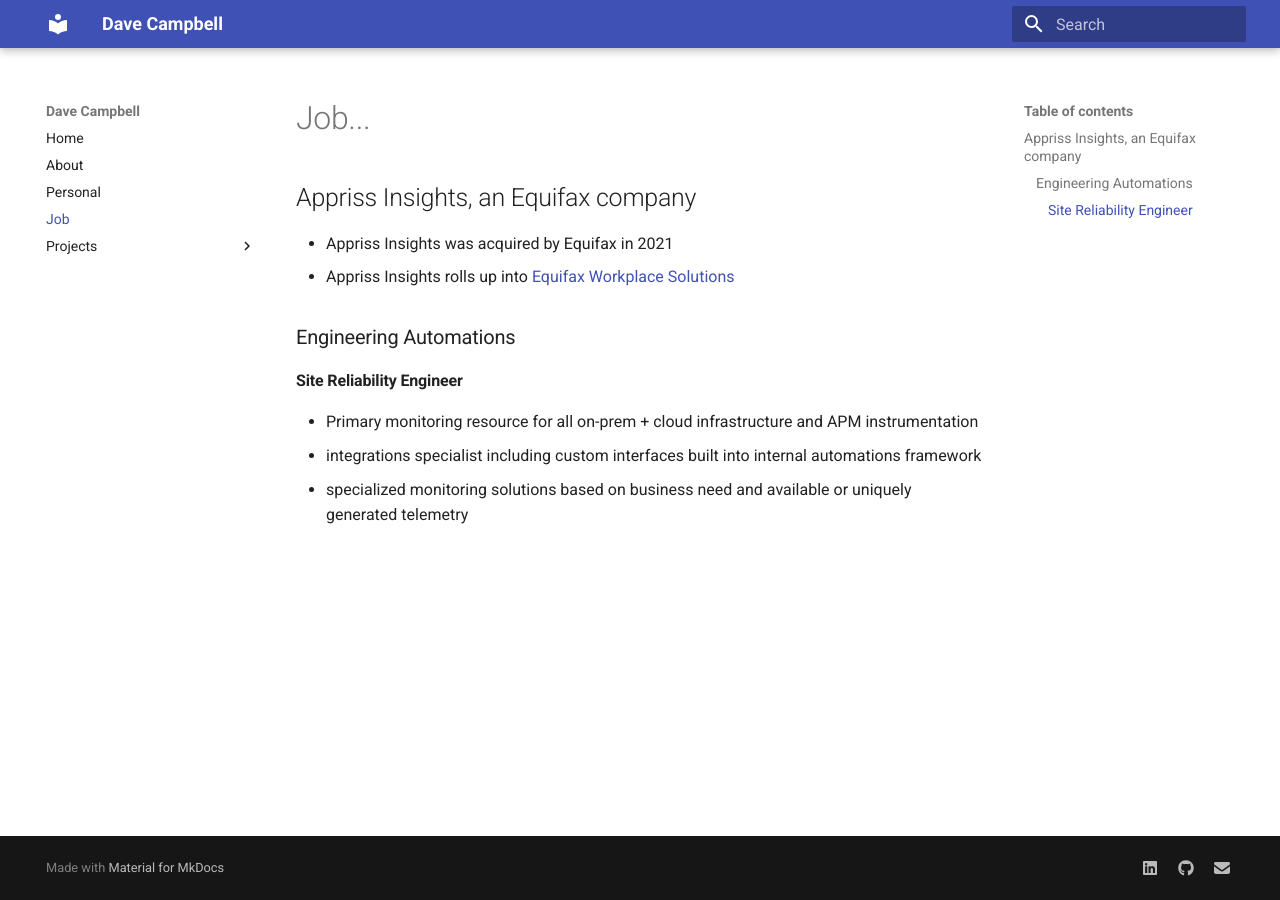
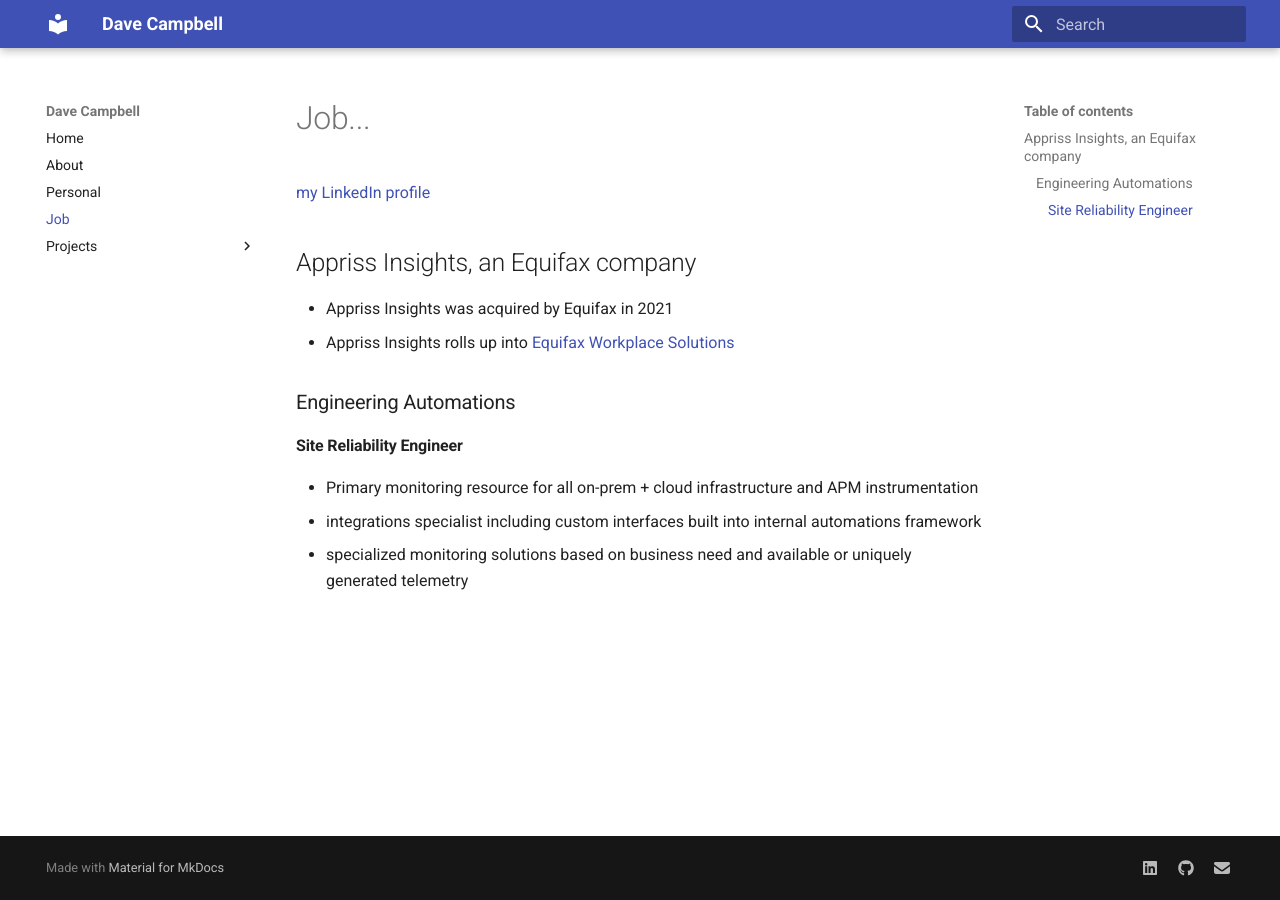
Before and after one commit to davecampbell/davecampbell.github.io, an MkDocs documentation site: the page built from docs/job.md, in a window 1280 px wide. Built offline with MkDocs 1.6.1 and Material for MkDocs 9.7.7, drawn with Linux system fonts in a browser that asks for light colours.

Commit message:
added linkedin profile

```diff
--- a/docs/job.md
+++ b/docs/job.md
@@ -1,4 +1,6 @@
 # Job...
+
+[my LinkedIn profile](https://www.linkedin.com/in/daveccampbell/)
 
 ## Appriss Insights, an Equifax company
 - Appriss Insights was acquired by Equifax in 2021
```
Also changed, not shown: 1 other file.
